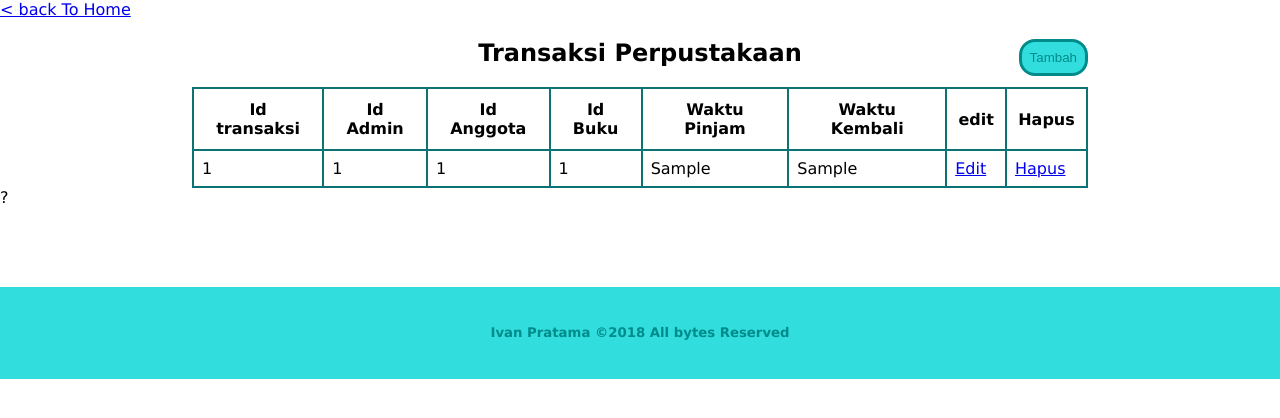
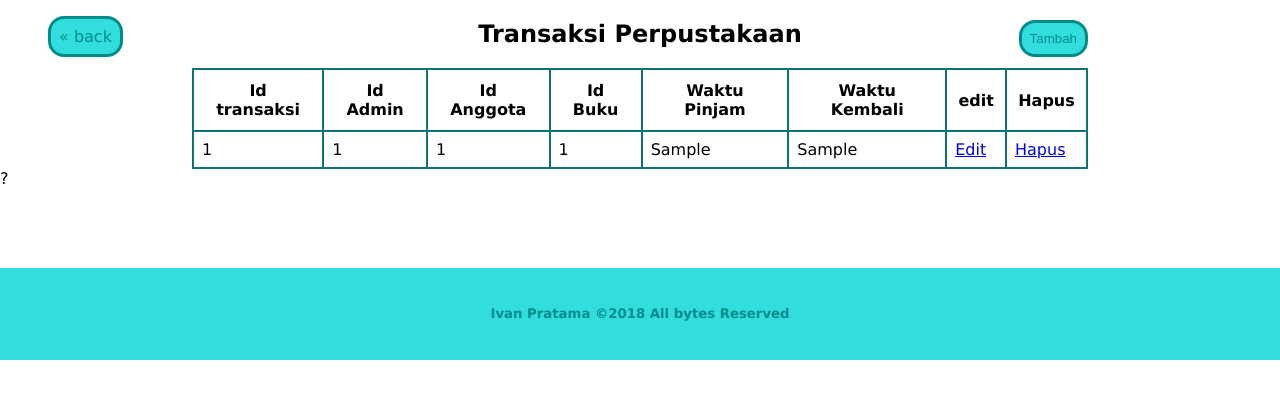
Before and after one commit to devandev/library-system-php-native, a PHP site: page /view/admin/CrudTransaksi/select_Transaksi.php in a window 1280 px wide. Shown: the part 153-571 px from the top of the page. Run offline with PHP 8.4, Linux system fonts and the light colour scheme; the visitor is signed in with stand-in values (Sample User, id 1); tables that the repository leaves empty or names only in its code hold one stand-in row (values such as "Sample post").

Commit message:
adding link element call btn-back into select_Transaksi.php file

```diff
--- a/view/admin/CrudTransaksi/select_Transaksi.php
+++ b/view/admin/CrudTransaksi/select_Transaksi.php
@@ -118,8 +118,8 @@
             <input type="submit" id="btn_update" name="btn_update" value="Update">
         </form>
     </div>
-    <div>
-        <a href="../admin_home.php">< back To Home</a>
+    <div class="btn-back">
+        <a href="../admin_home.php">&laquo; back</a>
     </div>
     <div class="container">
     </div>
```
